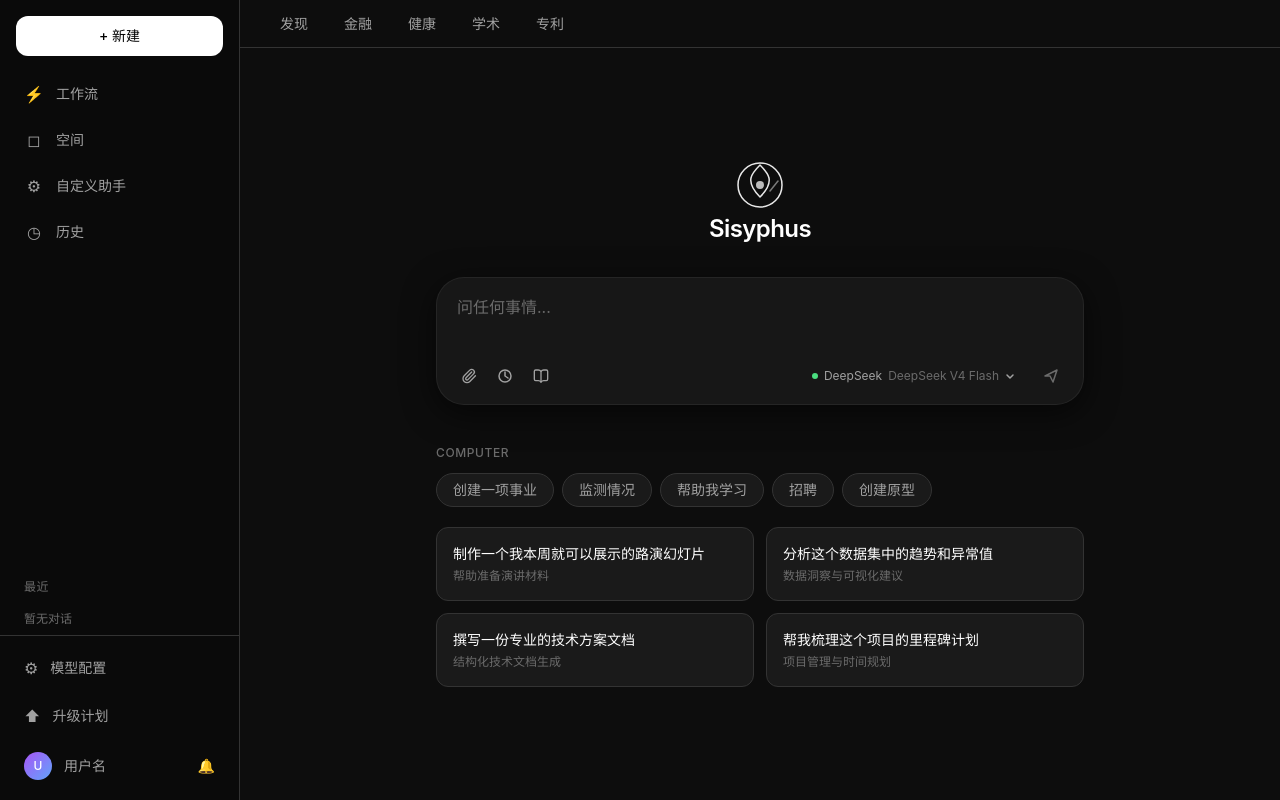
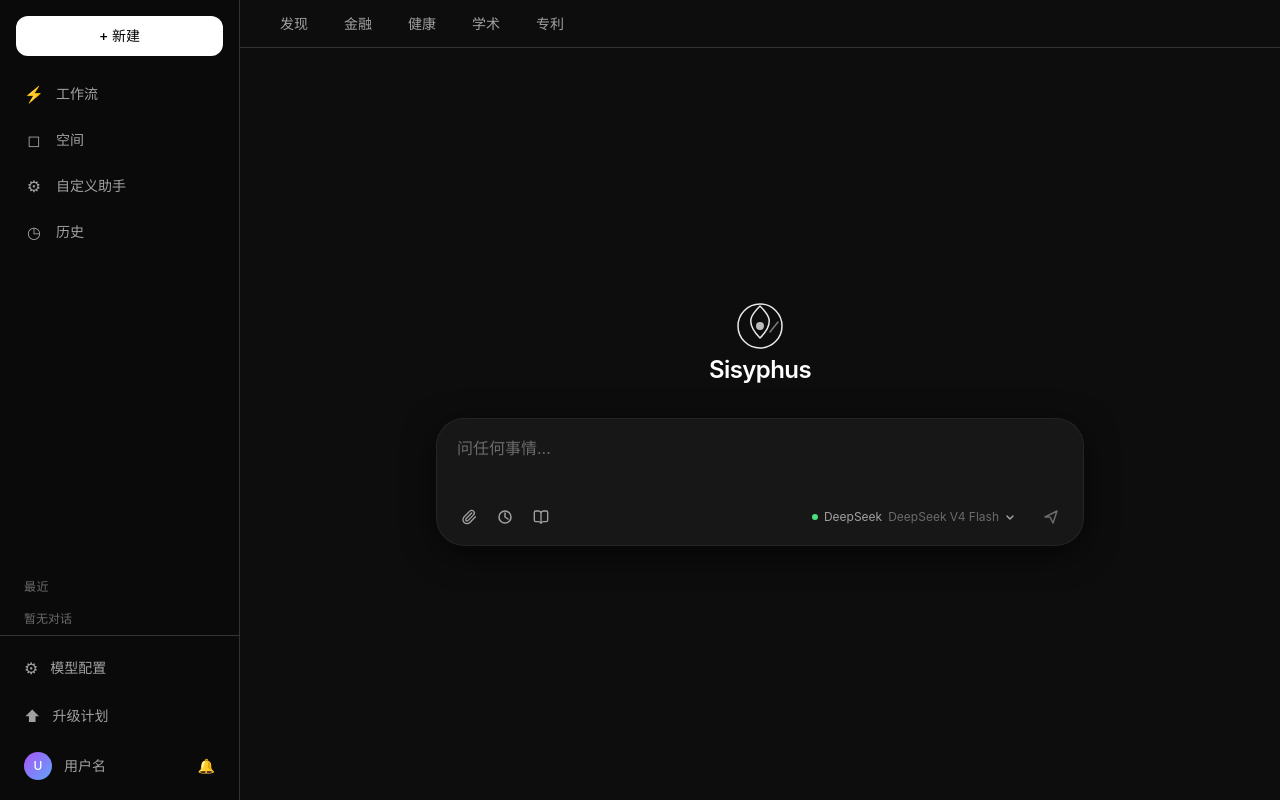
Before and after one commit to jackism336434/sisyphus, a React (Vite) app: page / in a window 1280 px wide. Built offline with nearby package versions, Linux system fonts and the light colour scheme.

Commit message:
ui: remove QuickPrompts section from home page

```diff
--- a/src/renderer/components/workspace/HomeWorkspace.tsx
+++ b/src/renderer/components/workspace/HomeWorkspace.tsx
@@ -1,6 +1,5 @@
 import BrandLogo from './BrandLogo'
 import InputBox from './InputBox'
-import QuickPrompts from './QuickPrompts'
 
 export default function HomeWorkspace(): JSX.Element {
   return (
@@ -10,7 +9,6 @@ export default function HomeWorkspace(): JSX.Element {
         <div className="mt-8 w-full">
           <InputBox />
         </div>
-        <QuickPrompts />
       </div>
     </div>
   )
```
